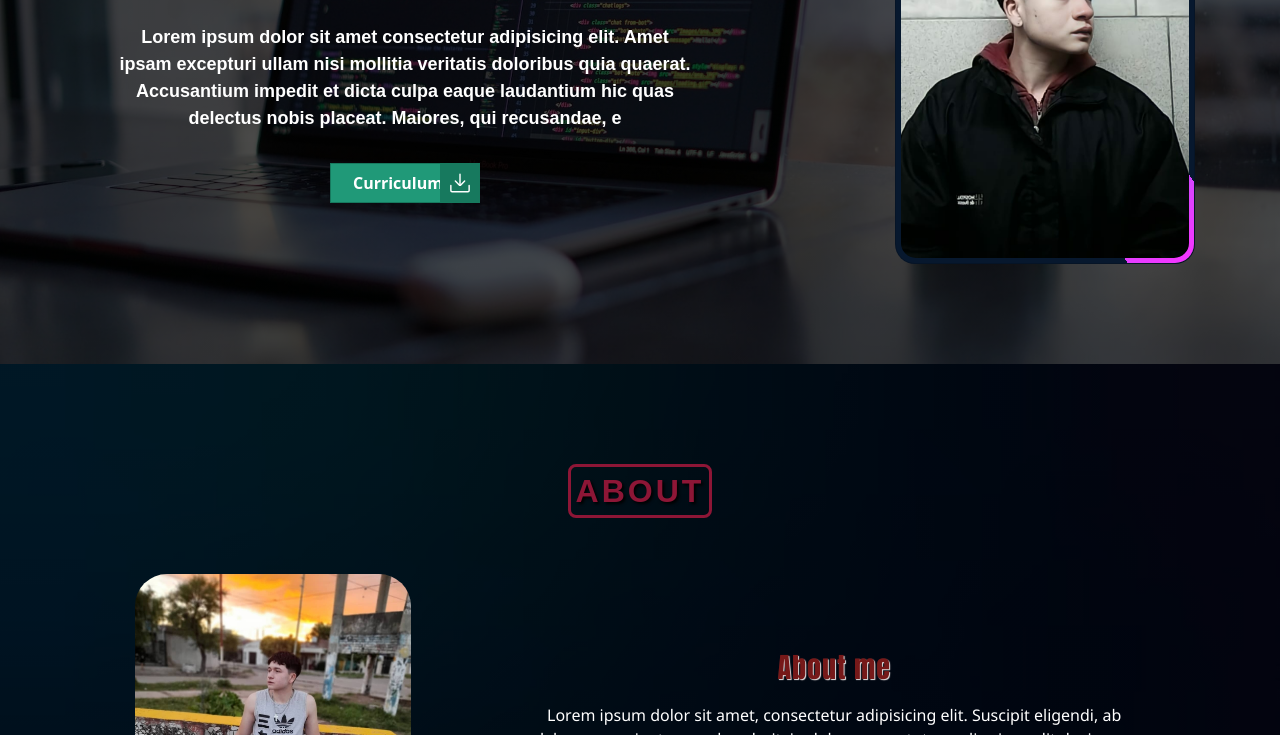
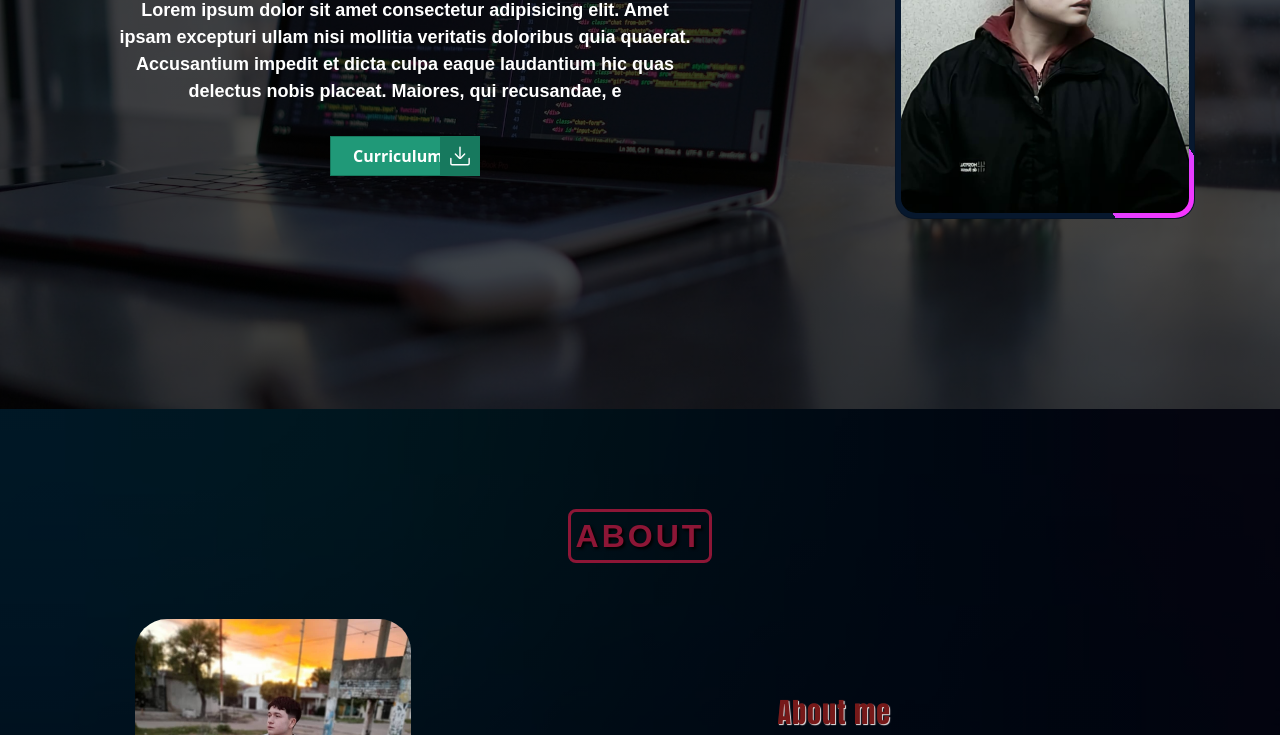
Before and after one commit to javichho/Portafolio, a plain HTML site: page index.html in a window 1280 px wide. Shown: the part 377-1112 px from the top of the page. Drawn offline with nearby package versions, Linux system fonts and the light colour scheme; a web font is replaced by a local one.

Commit message:
cambio responsive

```diff
--- a/css/index.css
+++ b/css/index.css
@@ -126,7 +126,7 @@ body{
 #inicio{
     background-color: rgb(22,53,65);
      height: 100%;
-     padding: 100px 0;
+     padding: 80px 0;
 }
 /*RETRATO*/
 .card{
@@ -195,10 +195,9 @@ body{
 
 /*==== DESKTOP (inicio) ======*/
 @media screen and (min-width: 870px){
-    .inicio{
-
+    #inicio{
+        padding: 90px 0;
         width: 100%;
-        padding:40px 0px;
         background-color: none;
         background-image: linear-gradient(
          0deg,
@@ -231,6 +230,12 @@ body{
         cursor: default;
         width: 100%;
         margin-top: 30px;
+      }
+      .card{
+        margin-bottom: 100px;
+      }
+      .inicio-informacion{
+        margin-bottom: 100px;
       }
 }
 
@@ -332,6 +337,6 @@ body{
         gap: 15px;
     }
     .parrafo-about{
-        color: #fff;
+        color: #ffffff;
     }
  }
--- a/css/retrato.css
+++ b/css/retrato.css
@@ -1,6 +1,6 @@
 .card {
   width: 300px;
-  height: 430px;
+  height: 395px;
   background: #07182E;
   position: relative;
   display: flex;
--- a/index.html
+++ b/index.html
@@ -60,7 +60,7 @@
 
 
       <!-- INICIO -->
-    <section id="inicio" class="inicio">
+    <section id="inicio">
      <div class="flex-inicio">
      <div class="card">
       </div>
```
